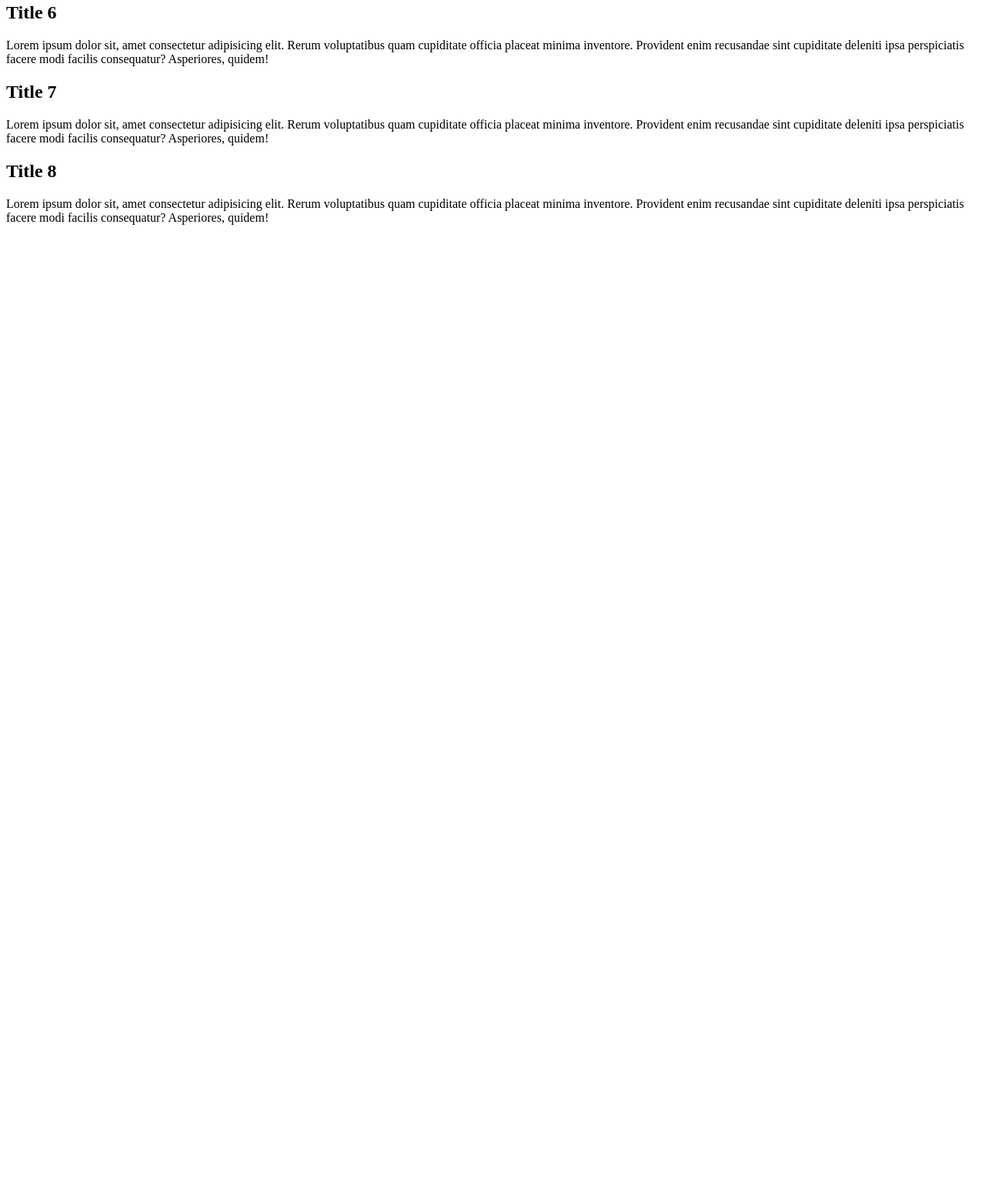
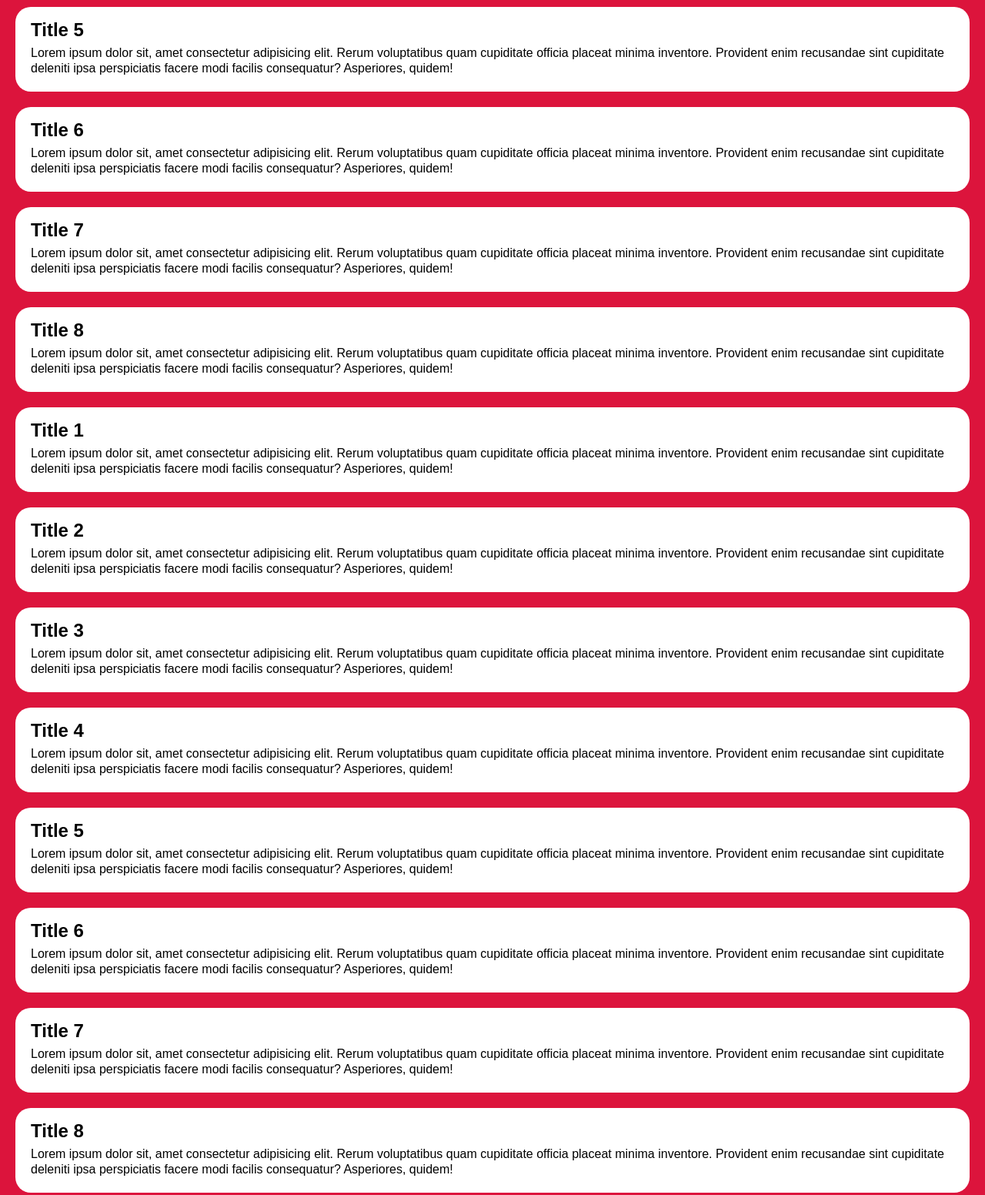
Before and after one commit to mdazizulbari/huxn-webdev, a plain HTML site: page 100-projects/03-scrollbar/scrollbar.html in a window 1280 px wide. Shown: the part 531-2083 px from the top of the page at 77% size. Before the commit the page ends 839 px from the top, so only its background shows below. Drawn offline with Linux system fonts and the light colour scheme.

Commit message:
passed scrollbar till I learn webkits

```diff
--- a/100-projects/03-scrollbar/scrollbar.html
+++ b/100-projects/03-scrollbar/scrollbar.html
@@ -41,5 +41,39 @@
             <p>Lorem ipsum dolor sit, amet consectetur adipisicing elit. Rerum voluptatibus quam cupiditate officia placeat minima inventore. Provident enim recusandae sint cupiditate deleniti ipsa perspiciatis facere modi facilis consequatur? Asperiores, quidem!</p>
         </div>
     </section>
+    <section>
+        <div class="card">
+            <h2 class="card-title">Title 1</h2>
+            <p>Lorem ipsum dolor sit, amet consectetur adipisicing elit. Rerum voluptatibus quam cupiditate officia placeat minima inventore. Provident enim recusandae sint cupiditate deleniti ipsa perspiciatis facere modi facilis consequatur? Asperiores, quidem!</p>
+        </div>
+        <div class="card">
+            <h2 class="card-title">Title 2</h2>
+            <p>Lorem ipsum dolor sit, amet consectetur adipisicing elit. Rerum voluptatibus quam cupiditate officia placeat minima inventore. Provident enim recusandae sint cupiditate deleniti ipsa perspiciatis facere modi facilis consequatur? Asperiores, quidem!</p>
+        </div>
+        <div class="card">
+            <h2 class="card-title">Title 3</h2>
+            <p>Lorem ipsum dolor sit, amet consectetur adipisicing elit. Rerum voluptatibus quam cupiditate officia placeat minima inventore. Provident enim recusandae sint cupiditate deleniti ipsa perspiciatis facere modi facilis consequatur? Asperiores, quidem!</p>
+        </div>
+        <div class="card">
+            <h2 class="card-title">Title 4</h2>
+            <p>Lorem ipsum dolor sit, amet consectetur adipisicing elit. Rerum voluptatibus quam cupiditate officia placeat minima inventore. Provident enim recusandae sint cupiditate deleniti ipsa perspiciatis facere modi facilis consequatur? Asperiores, quidem!</p>
+        </div>
+        <div class="card">
+            <h2 class="card-title">Title 5</h2>
+            <p>Lorem ipsum dolor sit, amet consectetur adipisicing elit. Rerum voluptatibus quam cupiditate officia placeat minima inventore. Provident enim recusandae sint cupiditate deleniti ipsa perspiciatis facere modi facilis consequatur? Asperiores, quidem!</p>
+        </div>
+        <div class="card">
+            <h2 class="card-title">Title 6</h2>
+            <p>Lorem ipsum dolor sit, amet consectetur adipisicing elit. Rerum voluptatibus quam cupiditate officia placeat minima inventore. Provident enim recusandae sint cupiditate deleniti ipsa perspiciatis facere modi facilis consequatur? Asperiores, quidem!</p>
+        </div>
+        <div class="card">
+            <h2 class="card-title">Title 7</h2>
+            <p>Lorem ipsum dolor sit, amet consectetur adipisicing elit. Rerum voluptatibus quam cupiditate officia placeat minima inventore. Provident enim recusandae sint cupiditate deleniti ipsa perspiciatis facere modi facilis consequatur? Asperiores, quidem!</p>
+        </div>
+        <div class="card">
+            <h2 class="card-title">Title 8</h2>
+            <p>Lorem ipsum dolor sit, amet consectetur adipisicing elit. Rerum voluptatibus quam cupiditate officia placeat minima inventore. Provident enim recusandae sint cupiditate deleniti ipsa perspiciatis facere modi facilis consequatur? Asperiores, quidem!</p>
+        </div>
+    </section>
 </body>
 </html>
--- a/100-projects/03-scrollbar/style.css
+++ b/100-projects/03-scrollbar/style.css
@@ -0,0 +1,24 @@
+* {
+    padding: 0;
+    margin: 0;
+    box-sizing: border-box;
+    font-family: sans-serif;
+}
+
+body {
+    background: crimson;
+}
+
+.card {
+    display: flex;
+    flex-direction: column;
+    background: #fff;
+    padding: 20px;
+    margin: 20px;
+    border-radius: 20px;
+    line-height: 20px;
+}
+
+.card-title {
+    padding-bottom: 10px;
+}
```
